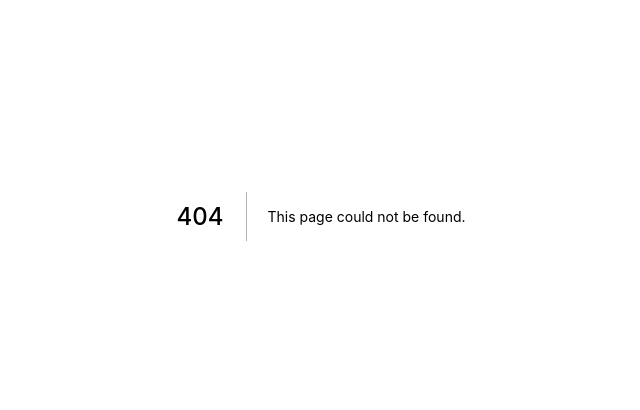
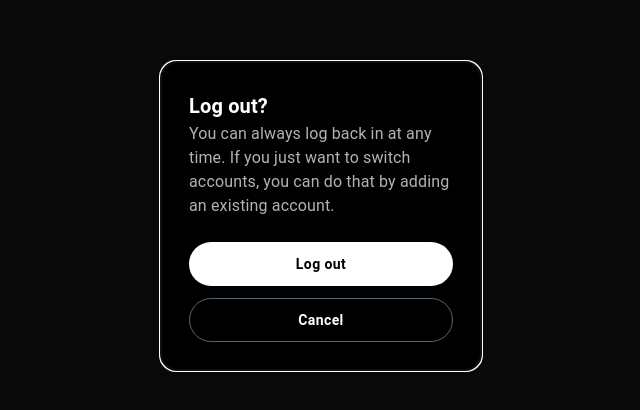
Before and after one commit to KailonSimon/social-app, a Next.js app: page /logout in a window 1280 px wide. Before the commit this address had no page. Shown: the part 184-594 px from the top of the page, without its empty margins (319-959 px from the left). Built offline with nearby package versions, Linux system fonts and the light colour scheme.

Commit message:
Added logout page

```diff
--- /dev/null
+++ b/pages/logout.js
@@ -0,0 +1,25 @@
+import { Box, Button, Container, Modal, Typography } from "@mui/material";
+import Link from "next/link";
+
+
+export default function logout() {
+  return (
+    <Container>
+        <Modal
+            open={true}
+            sx={{ backgroundColor: '#121212', display: 'flex', justifyContent: 'center', alignItems: 'center'}}
+        >
+            <Box sx={{ width: '320px', maxWidth: '80vw', p: '28px', backgroundColor: 'background.paper', display: 'flex', flexDirection: 'column', borderRadius: '16px'}}>
+                <Typography variant='h6' color='text.primary' fontWeight='bold'>Log out?</Typography>
+                <Typography variant='body1' color='text.secondary'>You can always log back in at any time. If you just want to switch accounts, you can do that by adding an existing account.</Typography>
+                <Box sx={{ mt: '24px' }}>
+                    <Button variant='contained' sx={{ minHeight: '44px', mb: '12px', backgroundColor: 'white', color: 'black', textTransform: 'none', borderRadius: '999px', fontWeight: 'bold'}} fullWidth>Log out</Button>
+                    <Link href='/'>
+                        <Button variant='outlined' sx={{ minHeight: '44px', textTransform: 'none', borderRadius: '999px', fontWeight: 'bold', color: 'white', border: '1px solid #536471'}} fullWidth>Cancel</Button>
+                    </Link>
+                </Box>
+            </Box>
+        </Modal>
+    </Container>
+  )
+}
```
